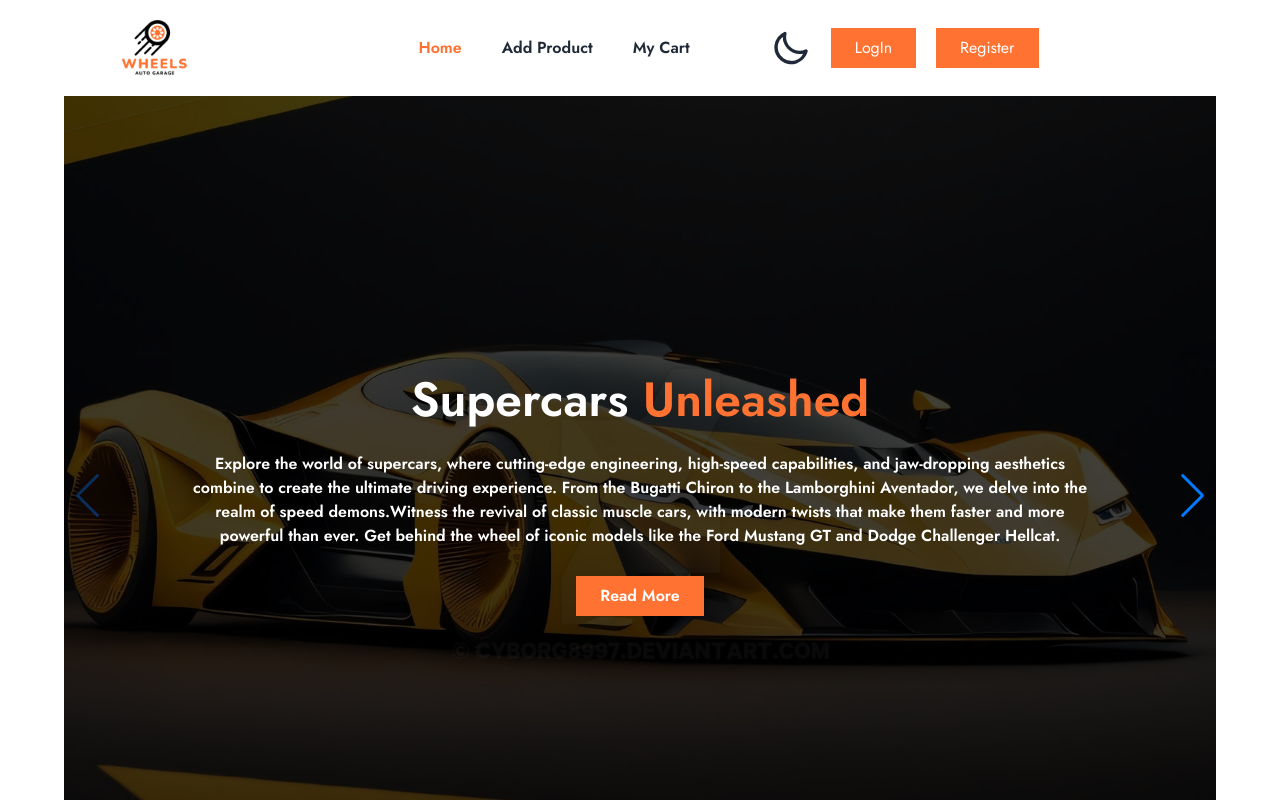
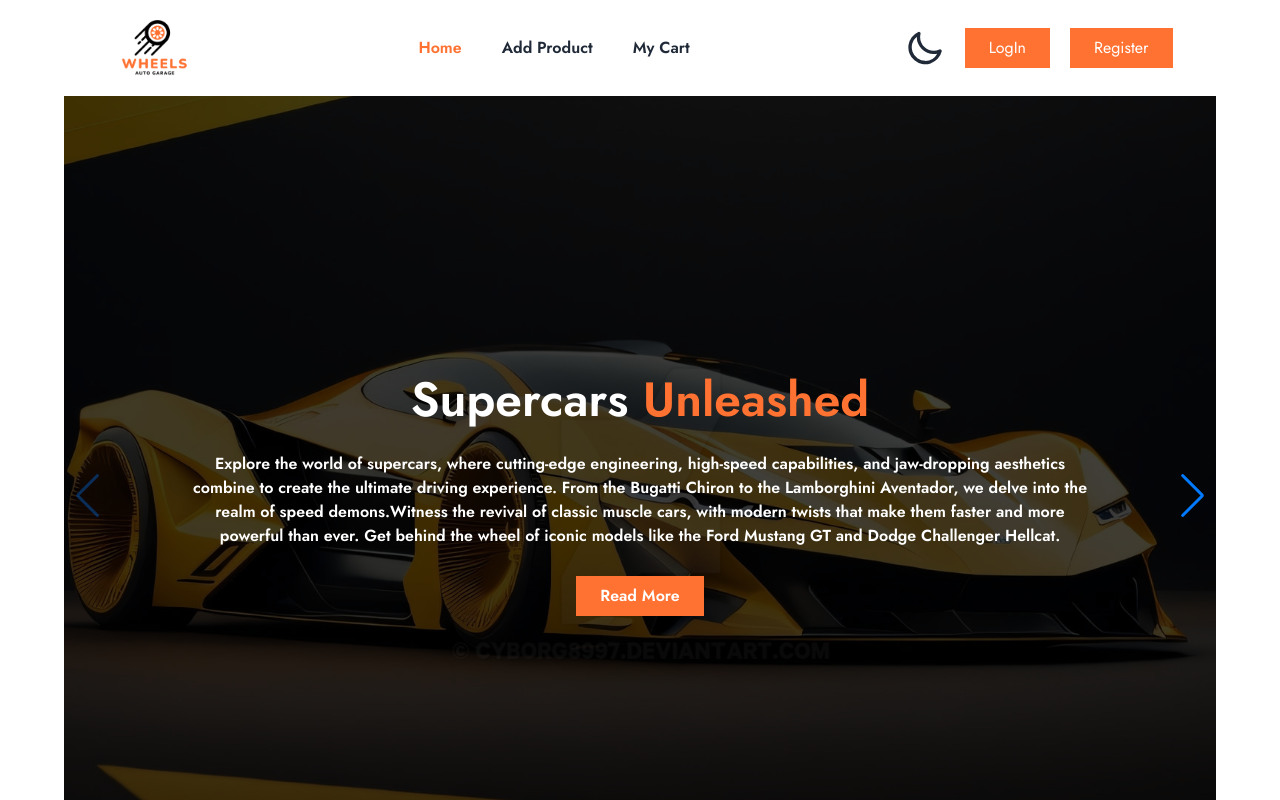
Before and after one commit to Abdullah-Al-Mehmud/automotive-CRUD-client, a React (Vite) app: page / in a window 1280 px wide. Shown: the top 800 px of the page. Built offline with nearby package versions, Linux system fonts and the light colour scheme; no server answers; grey boxes are pictures that could not be loaded.

Commit message:
added some functionality

```diff
--- a/src/Pages/Home/Insurance.jsx
+++ b/src/Pages/Home/Insurance.jsx
@@ -4,7 +4,7 @@
       <h1 className="text-center mb-10 text-4xl font-bold">
         Car <span className="text-[#ff7232]">Financing</span>
       </h1>
-      <div className="flex items-center">
+      <div className="md:flex items-center">
         <div className="w-fit">
           <img src="/images/insurance.jpg" alt="" />
         </div>
--- a/src/Pages/Home/WashCar.jsx
+++ b/src/Pages/Home/WashCar.jsx
@@ -4,7 +4,7 @@
       <h1 className="text-center mb-10 text-4xl font-bold">
         Car <span className="text-[#ff7232]">Maintenance</span>
       </h1>
-      <div className="flex items-center">
+      <div className="md:flex items-center">
         <div className="w-fit">
           <p className="px-10 font-bold">
             Regularly changing the engine oil and oil filter is crucial to
--- a/src/Pages/Navbar/Navbar.jsx
+++ b/src/Pages/Navbar/Navbar.jsx
@@ -82,7 +82,8 @@
         <ul className="flex gap-10 font-bold ">{links}</ul>
       </div>
       <div>
-        <div className="navbar-end flex gap-5 ">
+        <div className="navbar-end gap-5 ">
+          <div className="flex gap-5">
             <label className="swap swap-rotate">
               {/* this hidden checkbox controls the state */}
               <input onClick={toggleTheme} type="checkbox" />
@@ -107,10 +108,14 @@
             {user ? (
               <div>
                 <div className="dropdown dropdown-end">
-                <label tabIndex={0} className="btn btn-ghost btn-circle avatar">
+                  <label
+                    tabIndex={0}
+                    className="btn btn-ghost btn-circle avatar">
                     <div className="w-10 rounded-full">
                       <img
-                      src={user?.photoURL ? user?.photoURL : "/images/user.png"}
+                        src={
+                          user?.photoURL ? user?.photoURL : "/images/user.png"
+                        }
                       />
                     </div>
                   </label>
@@ -143,6 +148,7 @@
           </div>
         </div>
       </div>
+    </div>
   );
 };
 
```
Lines whose indentation alone changed are shown as unchanged.
